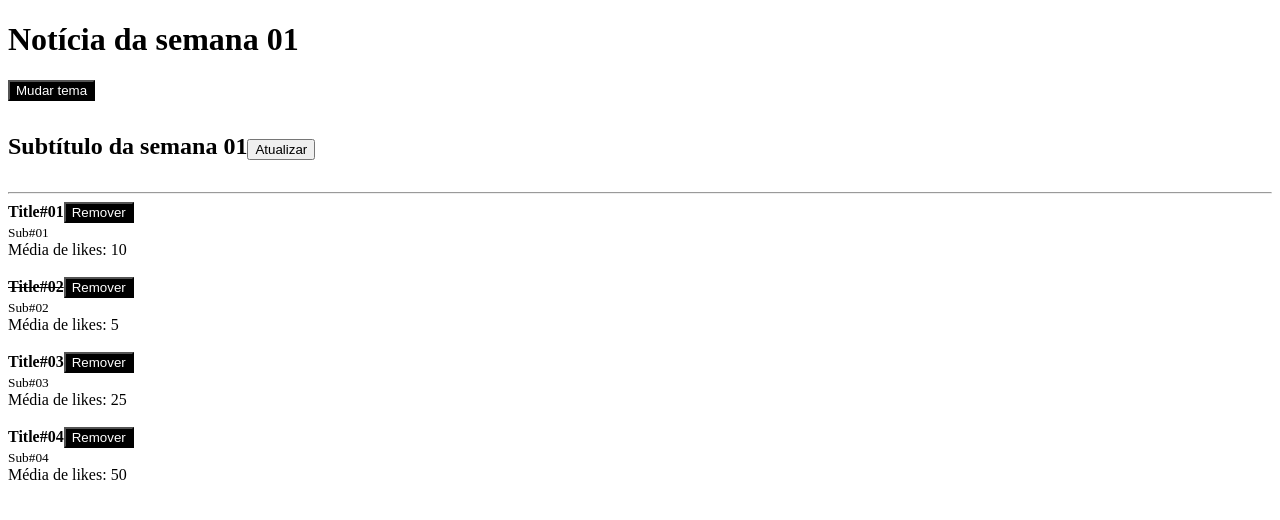
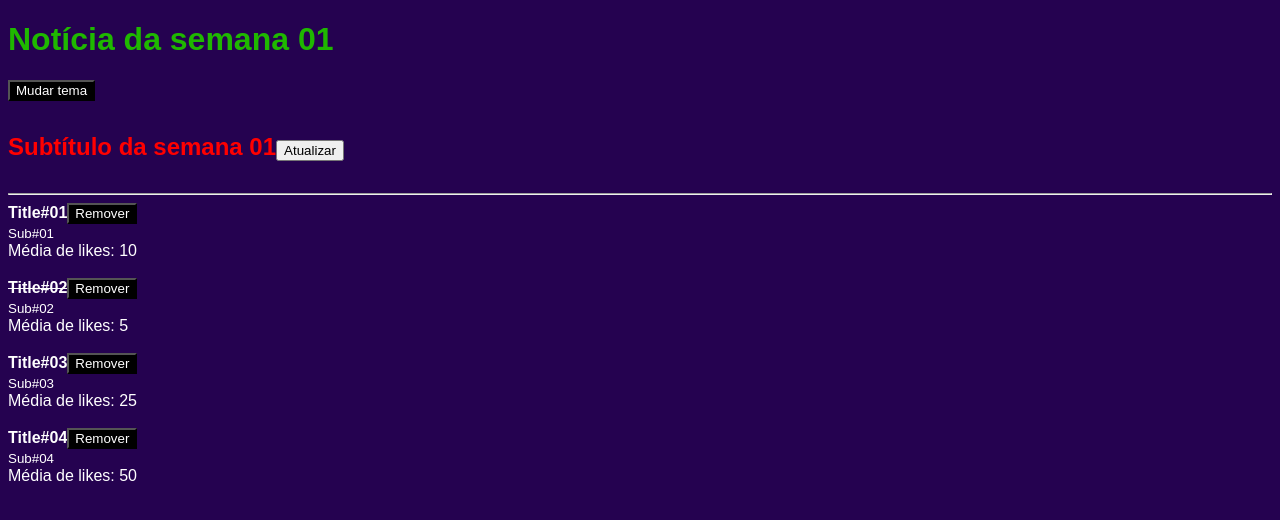
Before and after one commit to BrunoGaruda/JStack-Course, a React (Create React App) app in the folder react-fundamentos/: page / in a window 1280 px wide. Shown: the top 520 px of the page. Built offline with nearby package versions, Linux system fonts and the light colour scheme.

Commit message:
criando os primeiros estilos com .css

```diff
--- /dev/null
+++ b/react-fundamentos/src/Header.css
@@ -0,0 +1,3 @@
+.title {
+  color: rgb(31, 184, 0);
+}
--- a/react-fundamentos/src/Header.tsx
+++ b/react-fundamentos/src/Header.tsx
@@ -1,22 +1,23 @@
 import React, { useContext } from 'react'
 import Button from './Button'
 import { ThemeContext } from './ThemeContext'
+import './Header.css'
 
 interface headerInterface {
   // title: string
   children: React.ReactNode
 
-  // onToogleTheme: () => void
-  // theme: string
+  // onToogleTheme?: () => void
+  // theme?: string
 }
 
 export default function Header(props: headerInterface) {
   const onToogleTheme = useContext(ThemeContext)
 
   return (
-    <>
+    <div>
       {/* <h1>{props.title}</h1> */}
-      <h1>Notícia da semana 01</h1>
+      <h1 className="title">Notícia da semana 01</h1>
       {/* tag especial que ira renderizar tudo que estiver dentro do header, o filho */}
       <Button
         // theme={props.theme}
@@ -25,6 +26,6 @@ export default function Header(props: headerInterface) {
         Mudar tema
       </Button>
       <h2>{props.children}</h2>
-    </>
+    </div>
   )
 }
--- /dev/null
+++ b/react-fundamentos/src/Index.css
@@ -0,0 +1,9 @@
+body {
+  background-color: #250250;
+  color: #fff;
+  font-family: Arial;
+}
+
+h4 {
+  color: red;
+}
--- a/react-fundamentos/src/index.tsx
+++ b/react-fundamentos/src/index.tsx
@@ -1,6 +1,7 @@
 import React from 'react'
 import ReactDOM from 'react-dom/client'
 import { App } from './App'
+import './Index.css'
 
 const root = ReactDOM.createRoot(document.getElementById('root') as HTMLElement)
 root.render(
```
